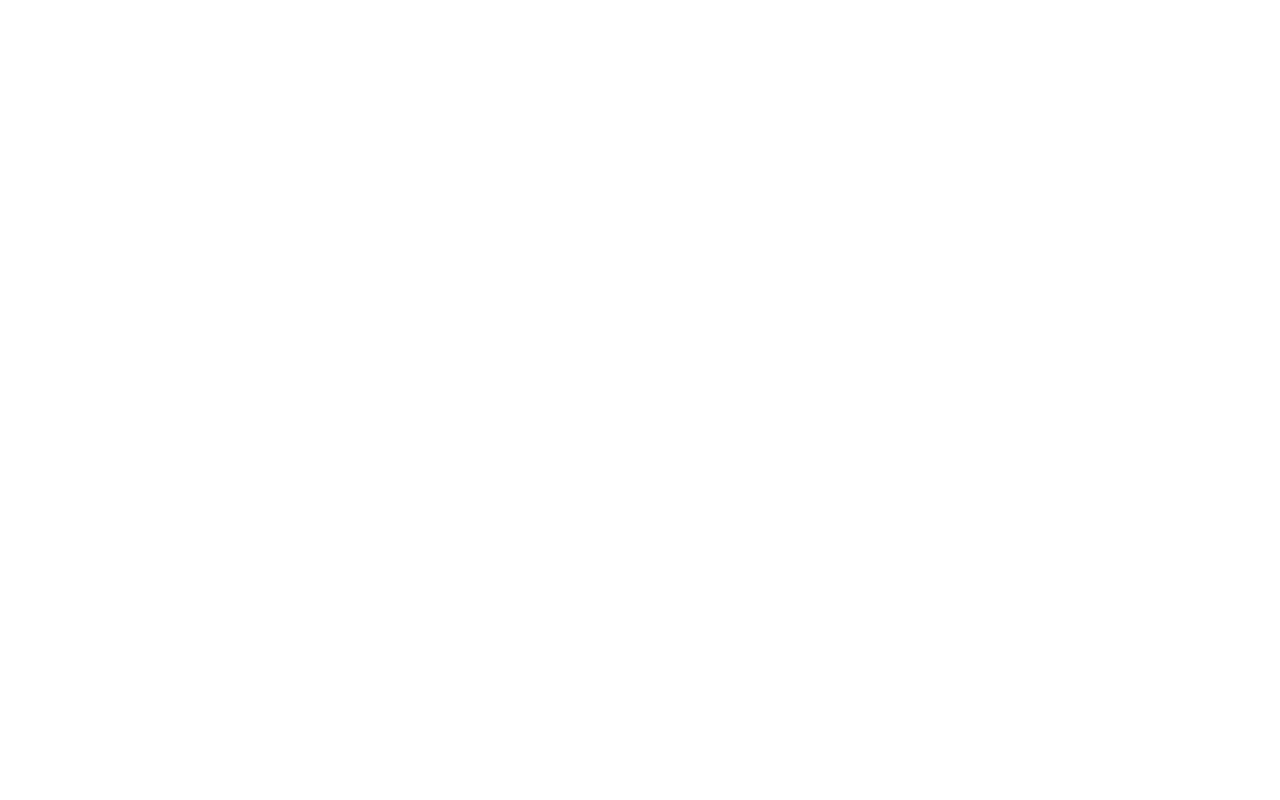
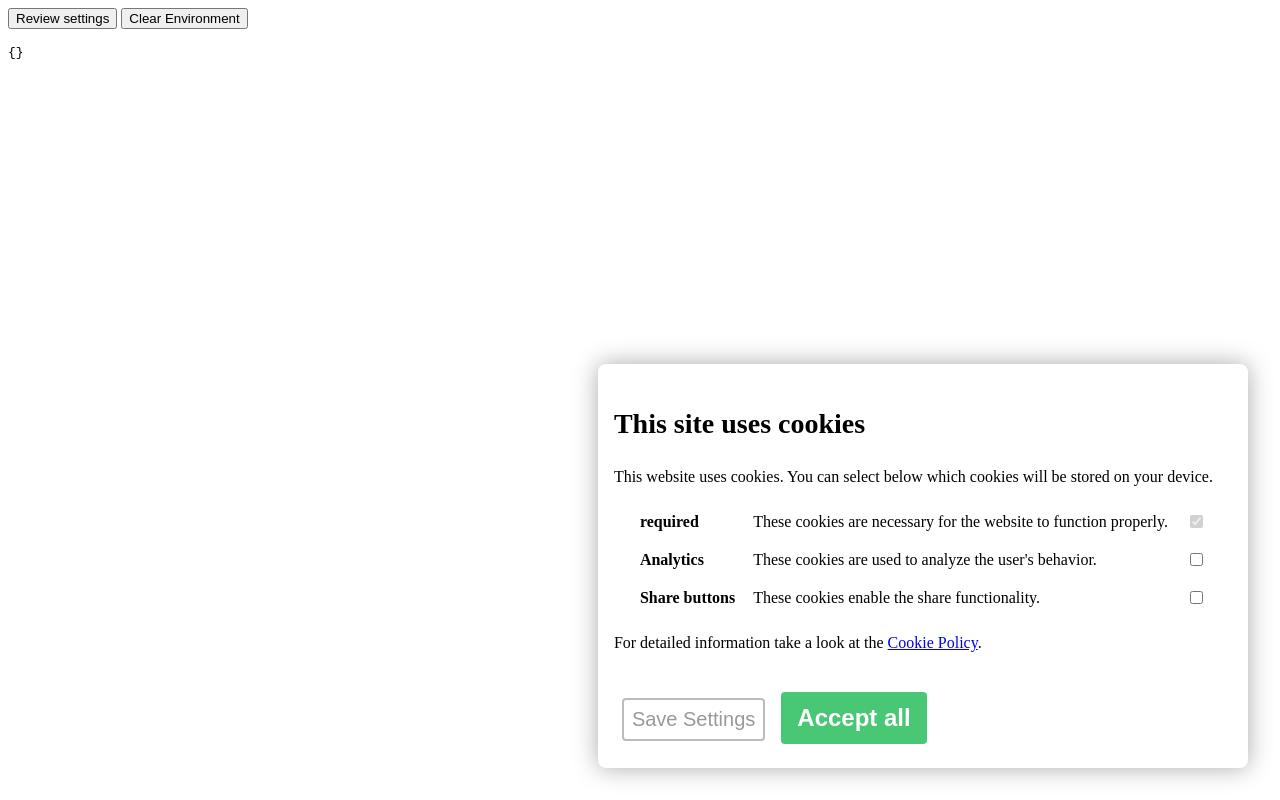
Before and after one commit to philippG777/cookieyesno, a website with bundled scripts: page dev/index.html in a window 1280 px wide. Built offline with nearby package versions, Linux system fonts and the light colour scheme.

Commit message:
Setup test site

```diff
--- a/dev/index.html
+++ b/dev/index.html
@@ -6,6 +6,11 @@
 	<title>CookieYesNo</title>
 </head>
 <body>
+	<button id="reviewbutton">Review settings</button>
+	<button id="clearbutton">Clear Environment</button>
+	<ul id="log"></ul>
+	<pre><code id="settings"></code></pre>
+
 	<script src='bundle.js'></script>
 </body>
 </html>
--- /dev/null
+++ b/src/helpers.js
@@ -0,0 +1,14 @@
+'use strict';
+
+export function log(message) {
+    document.getElementById('log').innerHTML += '<li>' + message + '</li>'
+};
+
+export function showCookieSettings(cyn) {
+    const settings = JSON.stringify(cyn.getSettings(), null, 2);
+    document.getElementById('settings').innerHTML = settings;
+};
+
+export function clearCookie(cname) {
+    document.cookie = cname + '=; expires=Thu, 01 Jan 1970 00:00:00 UTC; path=/;SameSite=Lax';
+};
--- a/src/index.js
+++ b/src/index.js
@@ -1 +1,54 @@
+'use strict';
+
 import CookieYesNo from './cookieyesno.js';
+import { log, showCookieSettings, clearCookie } from './helpers.js';
+
+
+const cyn = new CookieYesNo({
+	text: 'This website uses cookies. You can select below which cookies will be stored on your device.',
+    cookiePolicy: '#',
+    categories: {                   // different categories of cookies
+        required: {
+            allowed: true,          // preselected
+            description: 'These cookies are necessary for the website to function properly.',
+            changeable: false       // user can not change this option
+        },
+        Analytics: {
+            allowed: false,         // not preselected
+            description: 'These cookies are used to analyze the user\'s behavior.'
+        },
+        'Share buttons': {
+            allowed: false,
+            description: 'These cookies enable the share functionality.'
+        }
+    }
+});
+
+
+setInterval(() => {
+    showCookieSettings(cyn);
+}, 500);
+
+cyn.onAccept('analytics', function() {
+    log('Analytics accepted');
+});
+
+cyn.onReject('analytics', function() {
+    log('Analytics rejected');
+});
+
+cyn.onAccept('share buttons', function() {
+    log('Share buttons accepted');
+});
+
+cyn.onReject('share buttons', function() {
+    log('Share buttons rejected');
+});
+
+// buttons
+document.getElementById('reviewbutton').onclick = () => cyn.reviewSettings();
+document.getElementById('clearbutton').onclick = () => {
+    clearCookie('_cyn');
+    console.clear();
+    location.reload();
+};
```
